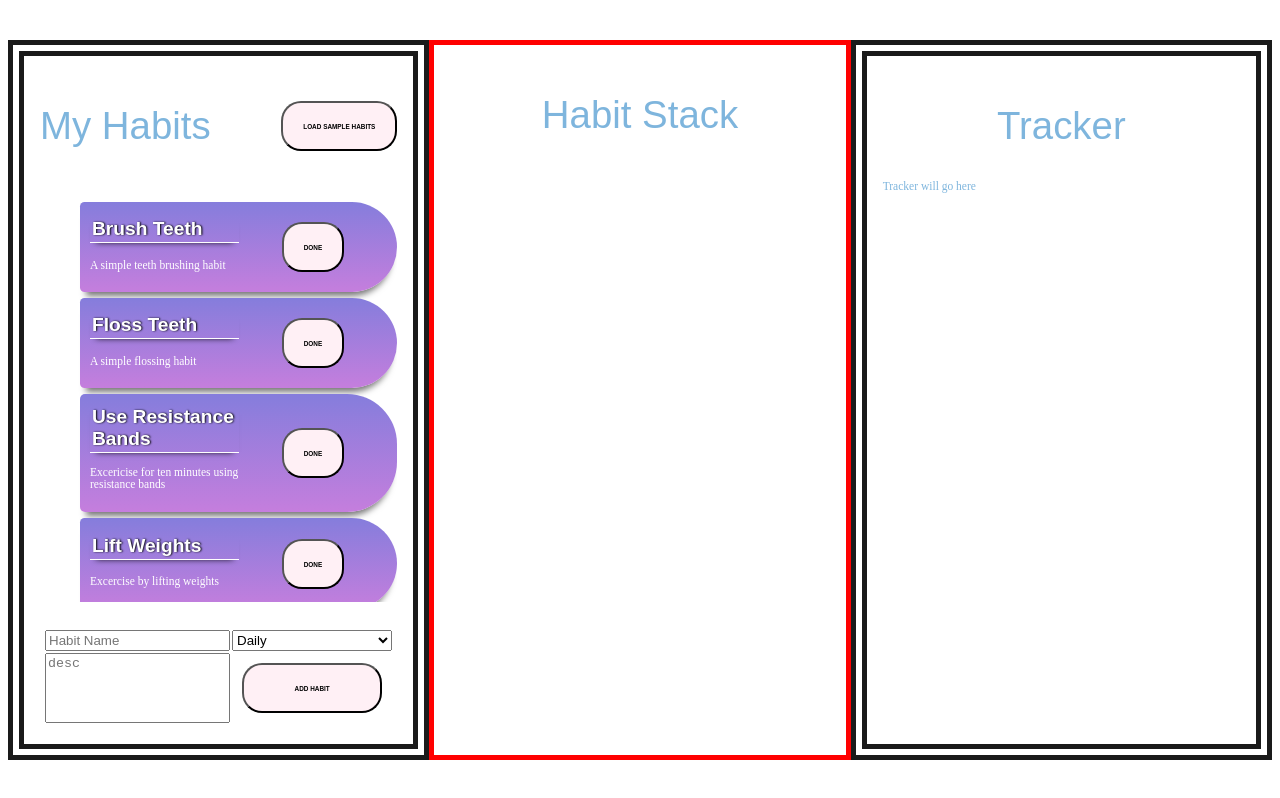
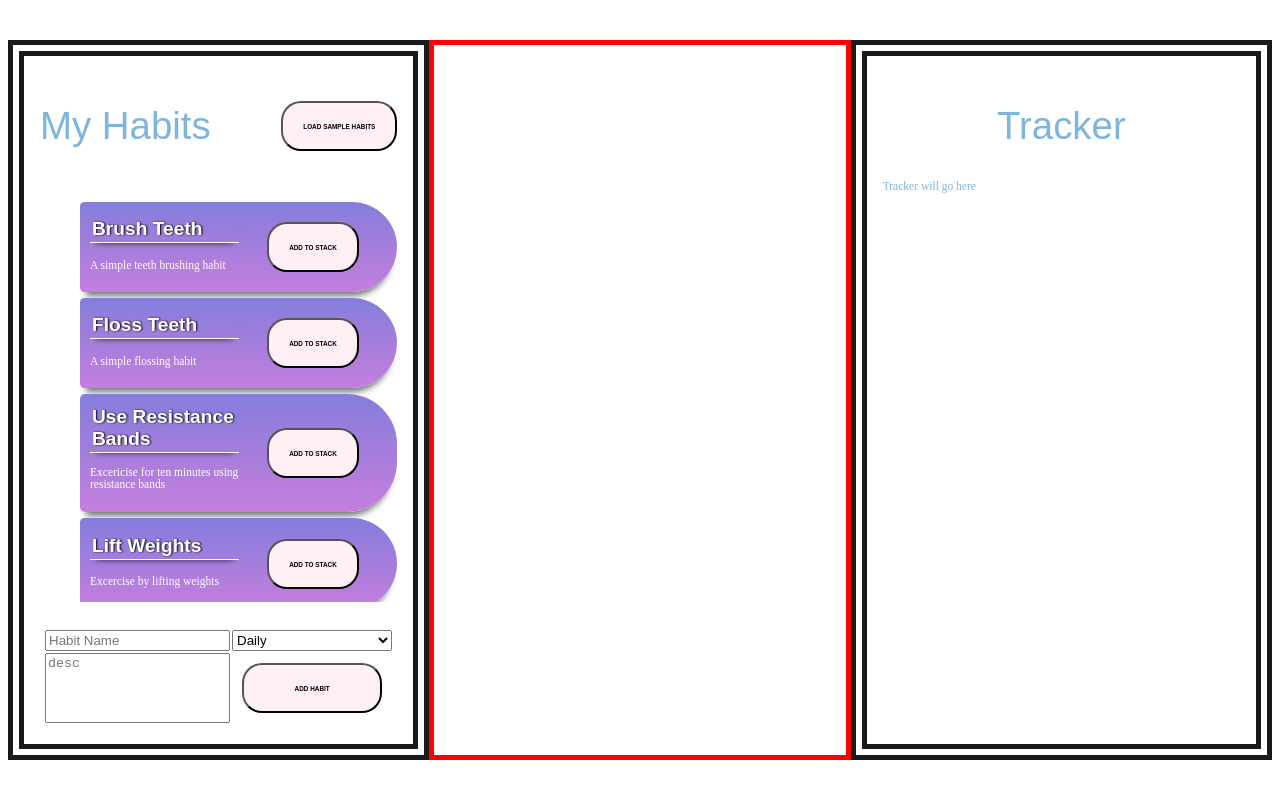
Before and after one commit to MatCre/Habit-Tracker, a React (Create React App) app in the folder habit-tracker/: page / in a window 1280 px wide. Both pictures are taken after a click on the button "LOAD SAMPLE HABITS". Built offline with nearby package versions, Linux system fonts and the light colour scheme.

Commit message:
removed habitStack component, added addToStack function to update habit stack with the selected habit

```diff
--- a/habit-tracker/src/components/App.js
+++ b/habit-tracker/src/components/App.js
@@ -12,7 +12,18 @@ class App extends React.Component {
 
     state = {
         habits: {},
+        habitStack: {}
     }
+
+    addToHabitStack = (key) => {
+        //1. take a copy of the state
+        const habitStack = {...this.state.habitStack};
+        //2 Use the key to reference the habits in state and set that to the habitStack same key
+        habitStack[key] = this.state.habits[key];
+        //3 call setstate to update the habitStack  state object
+        this.setState({ habitStack })
+
+    };
 
     loadSampleHabits = () => {
         console.log('loading sample habits')
@@ -29,11 +40,20 @@ class App extends React.Component {
                         <HabitCard
                         key={key}
                         details={this.state.habits[key]}
+                        addToHabitStack={this.addToHabitStack}
+                        index={key}
                         />)}
                     </ul>
                     <AddHabitForm />
                 </div>
-                <HabitStack />
+                <div className="stack-wrap">
+                    {Object.keys(this.state.habitStack).map(key =>
+                        <HabitCard
+                        key={key}
+                        details={this.state.habits[key]}
+                        index={key}
+                        />)}
+                </div>
                 <Tracker />
             </div>
         )
--- a/habit-tracker/src/components/HabitCard.js
+++ b/habit-tracker/src/components/HabitCard.js
@@ -11,7 +11,9 @@ class HabitCard extends React.Component {
                 <h3 className="habit-name">{habitName}</h3>
                 <p className="habit-desc">{habitDesc}</p>
                 <div className="habit-done">
-                    <button className="habit-done-btn">Done</button>
+                    <button
+                    className="habit-done-btn"
+                    onClick={() => this.props.addToHabitStack(this.props.index)}>Add To Stack</button>
                 </div>
             </div>
         )
--- a/habit-tracker/src/components/HabitStack.js
+++ b/habit-tracker/src/components/HabitStack.js
@@ -1,5 +1,6 @@
 import React from 'react';
 import '../Sass/Components/_habitStack.scss';
+import HabitCard from './HabitCard';
 
 class HabitStack extends React.Component {
     render() {
@@ -7,7 +8,6 @@ class HabitStack extends React.Component {
             <div className="stack-wrap">
                 <h2>Habit Stack</h2>
                 <ul className="habits">
-
                 </ul>
             </div>
         );
--- a/habit-tracker/src/sampleHabits.js
+++ b/habit-tracker/src/sampleHabits.js
@@ -5,31 +5,31 @@ const habits = {
         habitName: 'Brush Teeth',
         habitDesc: 'A simple teeth brushing habit',
         habitLength: 'short',
-        complete: false
+        added: false
     },
     habit2: {
         habitName: 'Floss Teeth',
         habitDesc: 'A simple flossing habit',
         habitLength: 'short',
-        complete: false
+        added: false
     },
     habit3: {
         habitName: 'Use Resistance Bands',
         habitDesc: 'Excericise for ten minutes using resistance bands',
         habitLength: 'medium',
-        complete: false
+        added: false
     },
     habit4: {
         habitName: 'Lift Weights',
         habitDesc: 'Excercise by lifting weights',
         habitLength: 'medium',
-        complete: false
+        added: false
     },
     habit5: {
         habitName: 'Read 1 Chapter',
         habitDesc: 'Read atleast one chapter of a book',
         habitLength: 'medium',
-        complete: false
+        added: false
     },
 
 };
```
